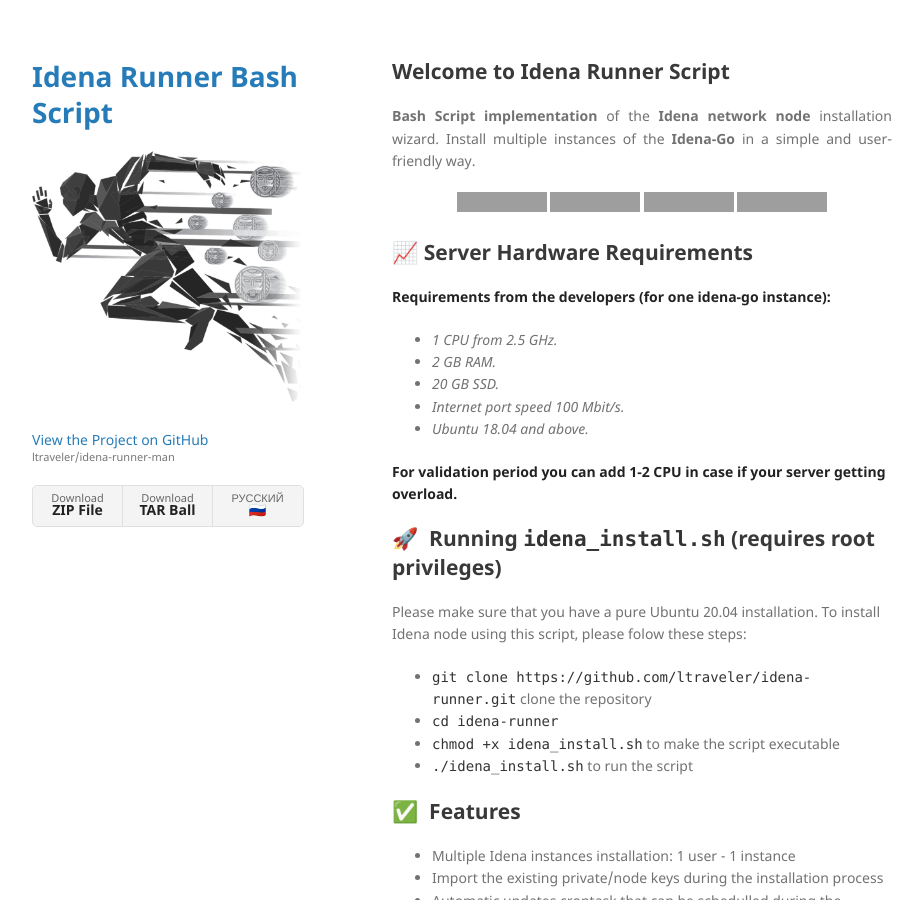
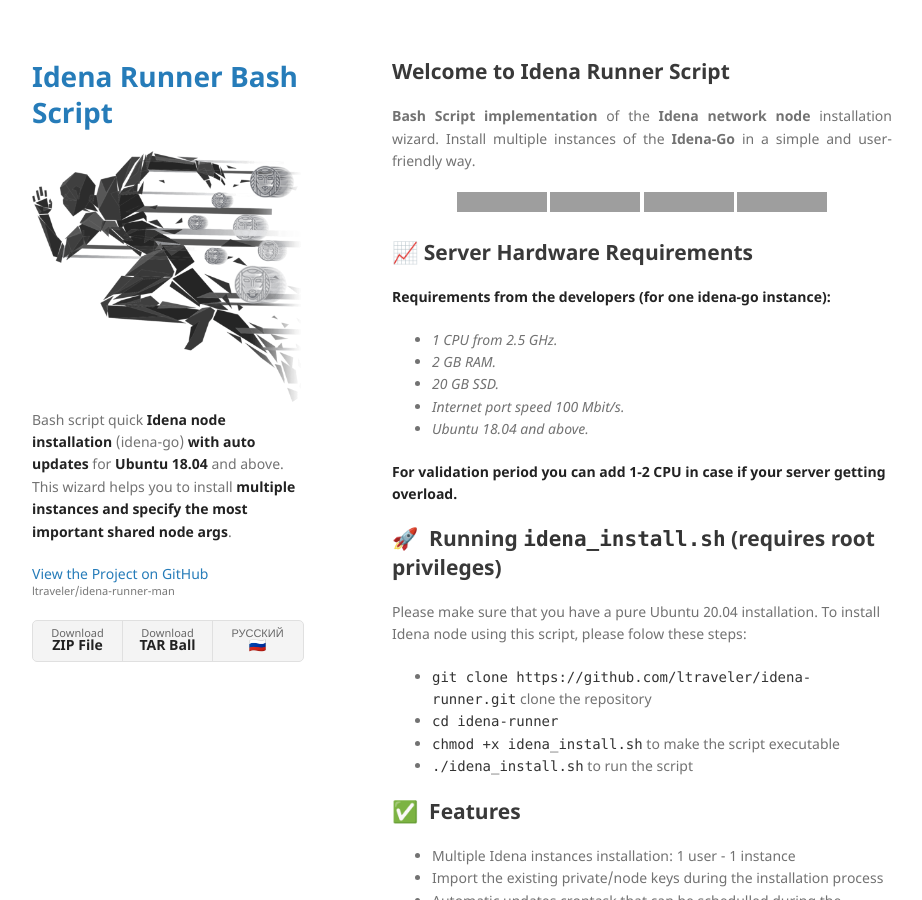
Before and after one commit to ltraveler/idena-runner-man, a Jekyll site: the page built from index.md, in a window 1280 px wide and 900 px high. Shown: the whole window, without its empty margins (178-1100 px from the left). Built offline with Jekyll 4.4.1, drawn with Linux system fonts in a browser that asks for light colours; our own code applies the rules of GitHub Pages for plain Markdown files; grey boxes are pictures that could not be loaded.

Commit message:
Update index.md

```diff
--- a/index.md
+++ b/index.md
@@ -3,8 +3,9 @@
 lang: 🇬🇧
 ref: idena-runner-script
 language: English
-title: Idena Runner: Idena blockchain node installation wizard with possibility to setup the shared one.
+title: "Idena Runner: Idena blockchain node installation wizard with possibility to setup the shared one."
 ptitle: Idena Runner — quick start of your IDENA node server 🏃
+description: "Quck start of your idena server on >= Ubuntu 18.04. This installation wizard helps you: install multimple nodes on one server, automatic updates of all installed IDENA instances, api key and private keys import, UFW auto configuration and setup all required ports in it"
 introduction: "Bash script quick <strong>Idena node installation</strong> (idena-go) <strong>with auto updates</strong> for <strong>Ubuntu 18.04</strong> and above. This wizard helps you to install <strong>multiple instances and specify the most important shared node args</strong>."
 ---
 
```
